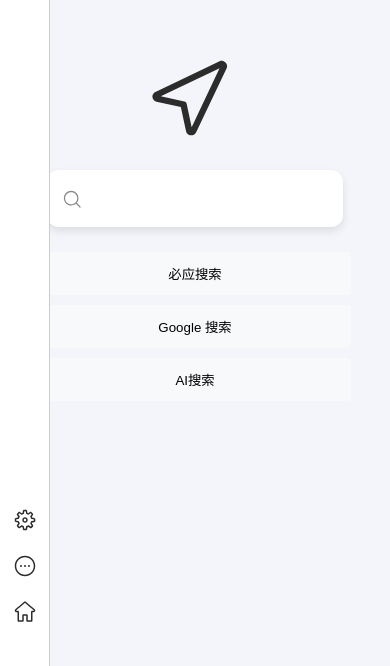
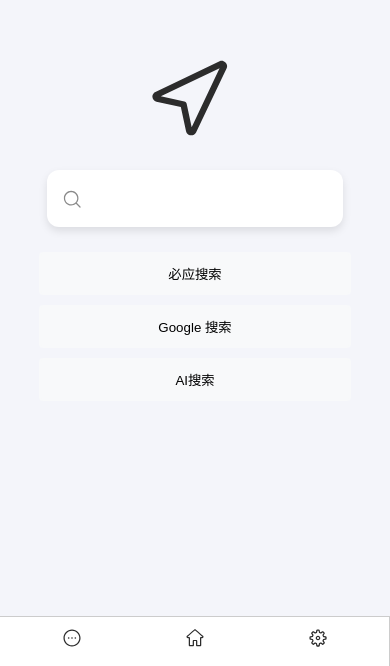
Before and after one commit to qgming/AISearch, a Vue app: page / in a window 390 px wide. Shown: the part 178-844 px from the top of the page. Built offline with nearby package versions, Linux system fonts and the light colour scheme.

Commit message:
适配移动端

```diff
--- a/src/App.vue
+++ b/src/App.vue
@@ -14,6 +14,7 @@
   display: flex;
   justify-content: center;
   align-items: center;
-  background-color: #ffffff;
+  background-color: #fff;
+  /* background-color: #f4f5fa; */
 }
 </style>
--- a/src/components/NavBar.vue
+++ b/src/components/NavBar.vue
@@ -1,9 +1,10 @@
 <template>
   <header>
       <ul class="nav-list">
-        <li @click="$emit('goToSetting')"><img src="/src/assets/setting.svg" alt=""></li>
         <li @click="$emit('goToAbout')"><img src="/src/assets/about.svg" alt=""></li>
         <li @click="$emit('goToHome')"><img src="/src/assets/home.svg" alt=""></li>
+        <li @click="$emit('goToSetting')"><img src="/src/assets/setting.svg" alt=""></li>
+
       </ul>
   </header>
 </template>
@@ -16,7 +17,7 @@
 header {
   position: fixed;
   left: 0;
-  top: 0;
+  bottom: 0;
   height: 100%;
   width: 50px;
   background-color: #ffffff;
@@ -42,4 +43,35 @@
   width: 24px;
   height: 24px;
 }
+
+@media (max-width: 648px) {
+  header {
+    position: fixed;
+    bottom: 0;  /* 位置改为底部 */
+    left: 0;
+    height: 50px;
+    width: 100%;
+    border-top: 1px solid #ccc;  /* 顶部边框 */
+    display: flex;
+    align-items: center;
+    justify-content: space-around;
+    padding: 10px;
+    z-index: 1000;
+  }
+
+  .nav-list {
+    display: flex;
+    justify-content: space-around;
+    width: 100%;
+  }
+
+  .nav-list li {
+    margin: 0;
+  }
+
+  li img {
+    width: 20px;
+    height: 20px;
+  }
+}
 </style>
```
Also changed, not shown: src/views/AiSearch.vue (line endings or trailing spaces).
